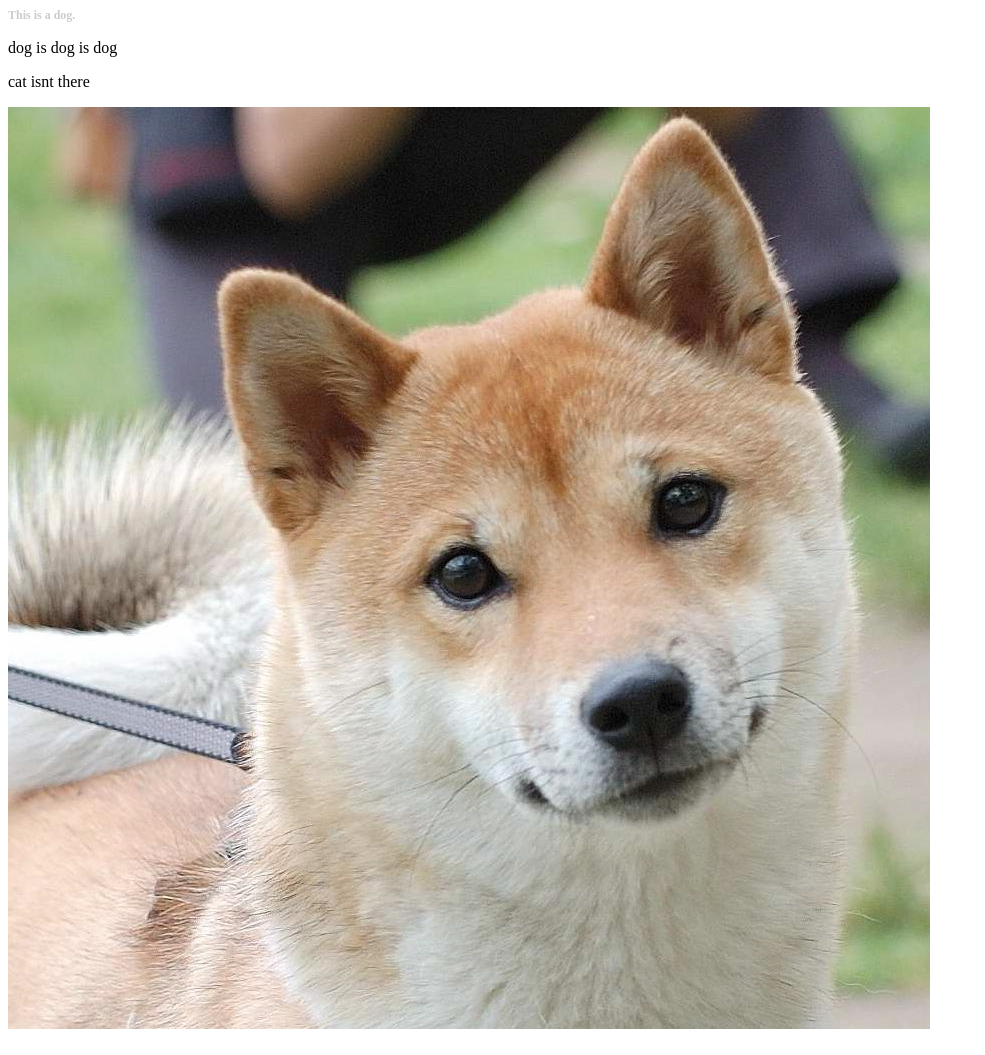
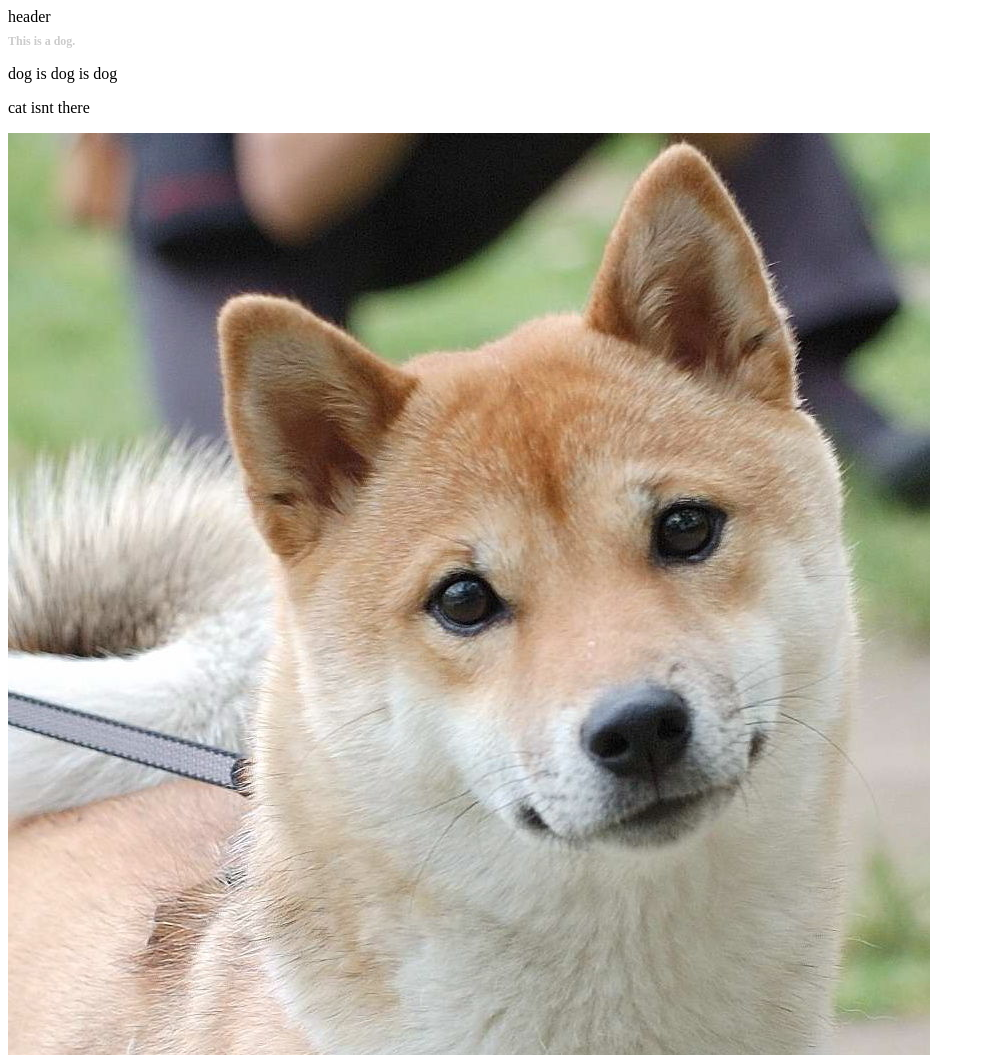
Before and after one commit to imohead/test, a plain HTML site: page index.html in a window 1280 px wide. Shown: the whole page, without its empty margins (0-985 px from the left). Drawn offline with Linux system fonts and the light colour scheme.

Commit message:
added header hotfix

```diff
--- a/index.html
+++ b/index.html
@@ -7,7 +7,7 @@
 </head>
 
 <body>
-
+<div>header</div>
 <h1 id="title">This is a dog.</h1>
 <p>dog is dog is dog</p>
 <p>cat isnt there</p>
```
